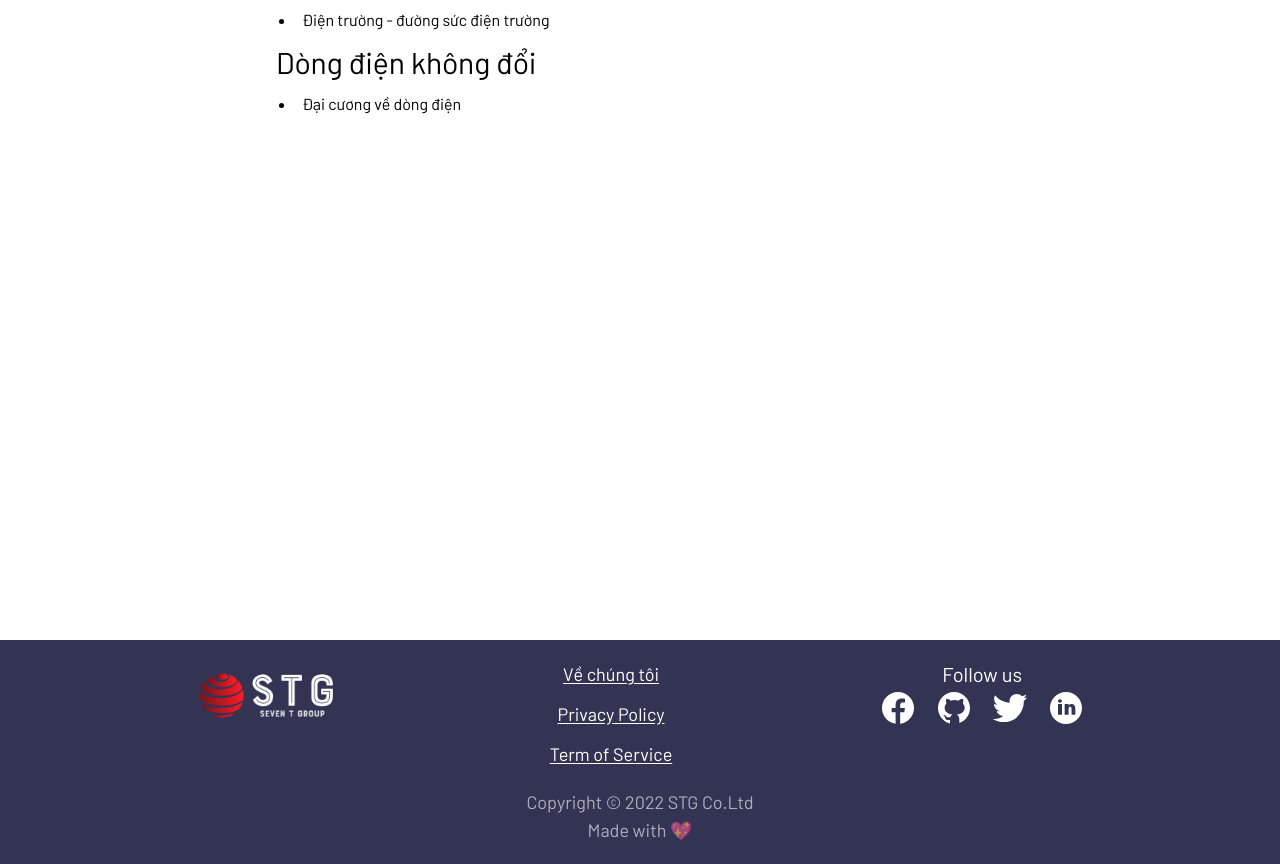
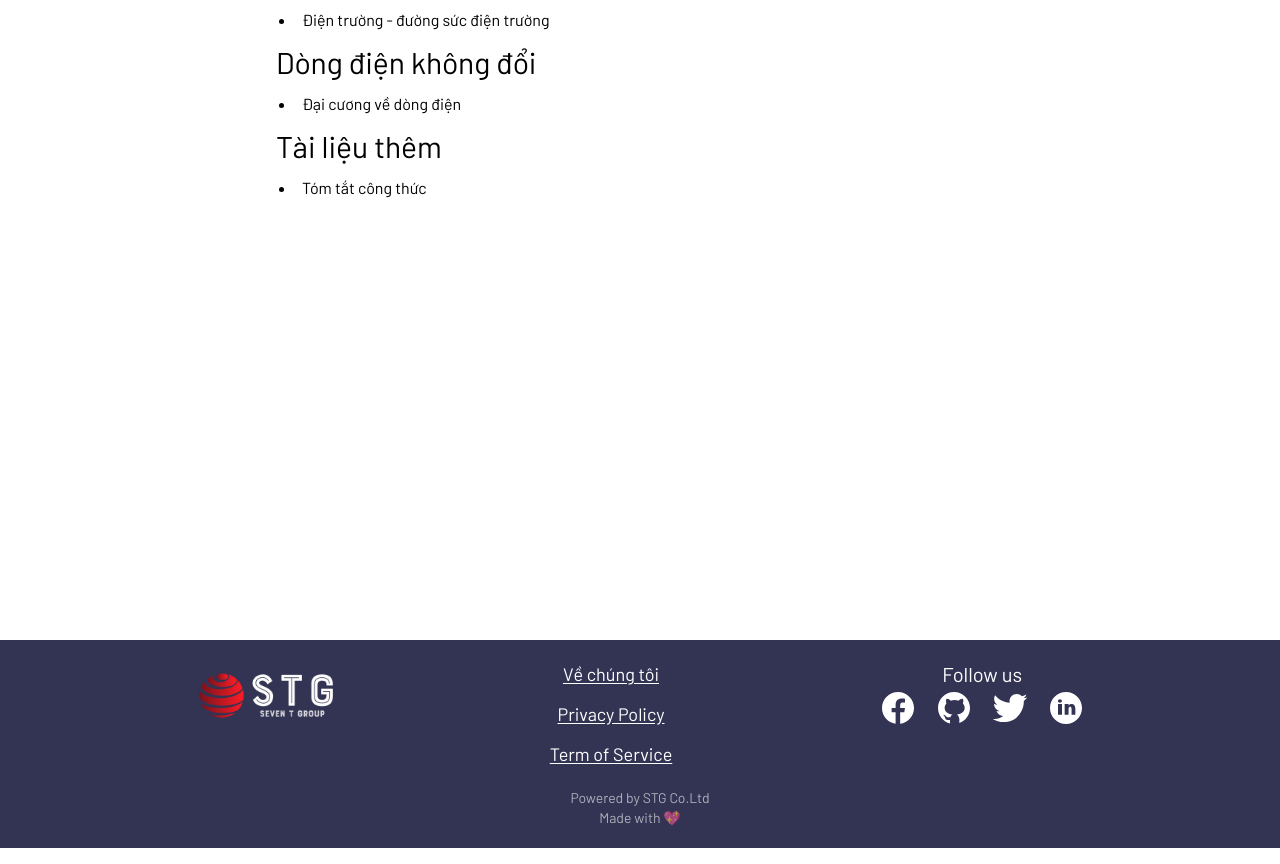
Before and after one commit to nhat-tien/physical-project, a Next.js app: page /dien in a window 1280 px wide. Shown: the part 240-1104 px from the top of the page. Built offline with nearby package versions, Linux system fonts and the light colour scheme.

Commit message:
about page

```diff
--- a/components/Foot.js
+++ b/components/Foot.js
@@ -21,8 +21,8 @@ export default function Foot() {
                 </ul>
         </div>
         </div>
-        <p className='mx-auto text-center mt-5 text-white opacity-60'>Copyright © 2022 STG Co.Ltd</p>
-        <p className='mx-auto text-center text-white opacity-60'>Made with 💖</p>
+        <p className='text-sm mx-auto text-center mt-5 text-white opacity-60'>Powered by STG Co.Ltd</p>
+        <p className='text-sm mx-auto text-center text-white opacity-60'>Made with 💖</p>
     </div>
 )
 }
--- a/components/LayoutArticle.js
+++ b/components/LayoutArticle.js
@@ -3,9 +3,14 @@ import Foot from './Foot'
 import SideNavDien from './SideNavDien'
 import SideNavTu from './SideNavTu'
 import Path from './Path'
+import { useRouter } from "next/router"
+import { useMemo } from "react";
 
 
-export default function LayoutArticle({ children, topic}) {
+
+export default function LayoutArticle({ children}) {
+const router = useRouter()
+const topic = useMemo(() => router.route.split("/")[1],[router]);
     return (
         <>
        <HomeNav />
--- a/components/SideNavDien.js
+++ b/components/SideNavDien.js
@@ -13,6 +13,10 @@ export default function SideNavDien() {
                 <ul className="ml-5">
                     <li className="my-4 truncate  hover:border-blue hover:text-blue p-1 border-2 border-transparent"><Link href='' className="">Đại cương về dòng điện</Link></li>
                 </ul>
+                <h3 className="font-medium text-xl truncate">Tài liệu thêm</h3>
+                <ul className="ml-5">
+                    <li className="my-4 truncate  hover:border-blue hover:text-blue p-1 border-2 border-transparent"><Link href='../tai-lieu-them/tom-tat' className="">Tóm tắt công thức</Link></li>
+                </ul>
         </div>
     )
 }
--- a/components/SideNavTu.js
+++ b/components/SideNavTu.js
@@ -8,6 +8,10 @@ export default function SideNavTu() {
                 <ul className="ml-5">
                     <li className="my-4 truncate  hover:border-blue hover:text-blue p-1 border-2 border-transparent"><Link href='../tu-truong-cam-ung-dien-tu/dinh-luat-ampere'>Tương tác từ định luật Ampère</Link></li>
                 </ul>
+                <h3 className="font-medium text-xl truncate">Tài liệu thêm</h3>
+                <ul className="ml-5">
+                    <li className="my-4 truncate  hover:border-blue hover:text-blue p-1 border-2 border-transparent"><Link href='../tai-lieu-them/tom-tat'>Tóm tắt công thức</Link></li>
+                </ul>
         </div>
     )
 }
--- a/pages/dien/dien-truong-tinh/dien-truong-duong-suc-dien-truong.js
+++ b/pages/dien/dien-truong-tinh/dien-truong-duong-suc-dien-truong.js
@@ -16,7 +16,7 @@ export default function Post() {
             answer: 'B'
         }
 return (
-       <LayoutArticle topic='dien'>
+       <LayoutArticle>
                 <p className="heading">Điện trường - đường sức điện</p>
                 <p className="heading2">I. Điện trường</p>
 <p className="heading3">1. Môi trường truyền tương tác điện&nbsp;</p>
--- a/pages/dien/dien-truong-tinh/dinh-luat-coulomb.js
+++ b/pages/dien/dien-truong-tinh/dinh-luat-coulomb.js
@@ -14,7 +14,7 @@ export default function Post() {
         answer: 'C'
     }
     return (
-       <LayoutArticle topic='dien'>
+       <LayoutArticle>
             <h2 className="heading">Định luật Coulomb</h2>
             <h3 className="heading2">I. Sự nhiễm điện của các vật. Điện tích. Tương tác điện.</h3>
             <p className='heading3'>1. Sự nhiễm điện của các vật.</p>
--- a/pages/dien/index.js
+++ b/pages/dien/index.js
@@ -16,6 +16,10 @@ export default function Dien() {
                 <ul className="list-disc ml-5">
                     <li className="my-3"><Link href='' className="hover:border-blue hover:text-blue p-1 border-2 border-transparent">Đại cương về dòng điện</Link></li>
                 </ul>
+                <h3 className="text-3xl ">Tài liệu thêm</h3>
+                <ul className="list-disc ml-5">
+                    <li className="my-3"><Link href='dien/tai-lieu-them/tom-tat' className="hover:border-blue hover:text-blue p-1 border-2 border-transparent">Tóm tắt công thức</Link></li>
+                </ul>
         </main>
         </Layout>
     )
--- /dev/null
+++ b/pages/dien/tai-lieu-them/tom-tat.js
@@ -0,0 +1,11 @@
+import LayoutArticle from "../../../components/LayoutArticle";
+
+
+export default function tomtat() {
+    return (
+        <LayoutArticle>
+            <h1 className="heading">Tóm tắt công thức</h1>
+             <iframe src="https://drive.google.com/file/d/1VABHni-DkvTU_1cyOosuNLl12LJ7HoAP/preview" width="100%" height="500px" allow="autoplay"></iframe>
+        </LayoutArticle>
+    )
+}
--- a/pages/tu/index.js
+++ b/pages/tu/index.js
@@ -11,6 +11,10 @@ export default function Tu() {
                 <ul className="list-disc ml-5">
                     <li className="my-3"><Link href='tu/tu-truong-cam-ung-dien-tu/dinh-luat-ampere' className="hover:border-blue hover:text-blue p-1 border-2 border-transparent">Tương tác từ định luật Ampère</Link></li>
                 </ul>
+                <h3 className="text-3xl ">Tài liệu thêm</h3>
+                <ul className="list-disc ml-5">
+                    <li className="my-3"><Link href='tu/tai-lieu-them/tom-tat' className="hover:border-blue hover:text-blue p-1 border-2 border-transparent">Tóm tắt công thức</Link></li>
+                </ul>
         </main>
         </Layout>
     )
--- /dev/null
+++ b/pages/tu/tai-lieu-them/tom-tat.js
@@ -0,0 +1,11 @@
+import LayoutArticle from "../../../components/LayoutArticle";
+
+
+export default function tomtat() {
+    return (
+        <LayoutArticle>
+            <h1 className="heading">Tóm tắt công thức</h1>
+            <iframe src="https://drive.google.com/file/d/1jbvyl8rgsZDOYxc5I3yKrrOX1fJcOxA5/preview" width="100%" height="500px" allow="autoplay"></iframe>
+        </LayoutArticle>
+    )
+}
```
Also changed, not shown: pages/About.js (+10 -5 lines), public/about/side-image1.png (added), public/about/side-image2.png (added).
